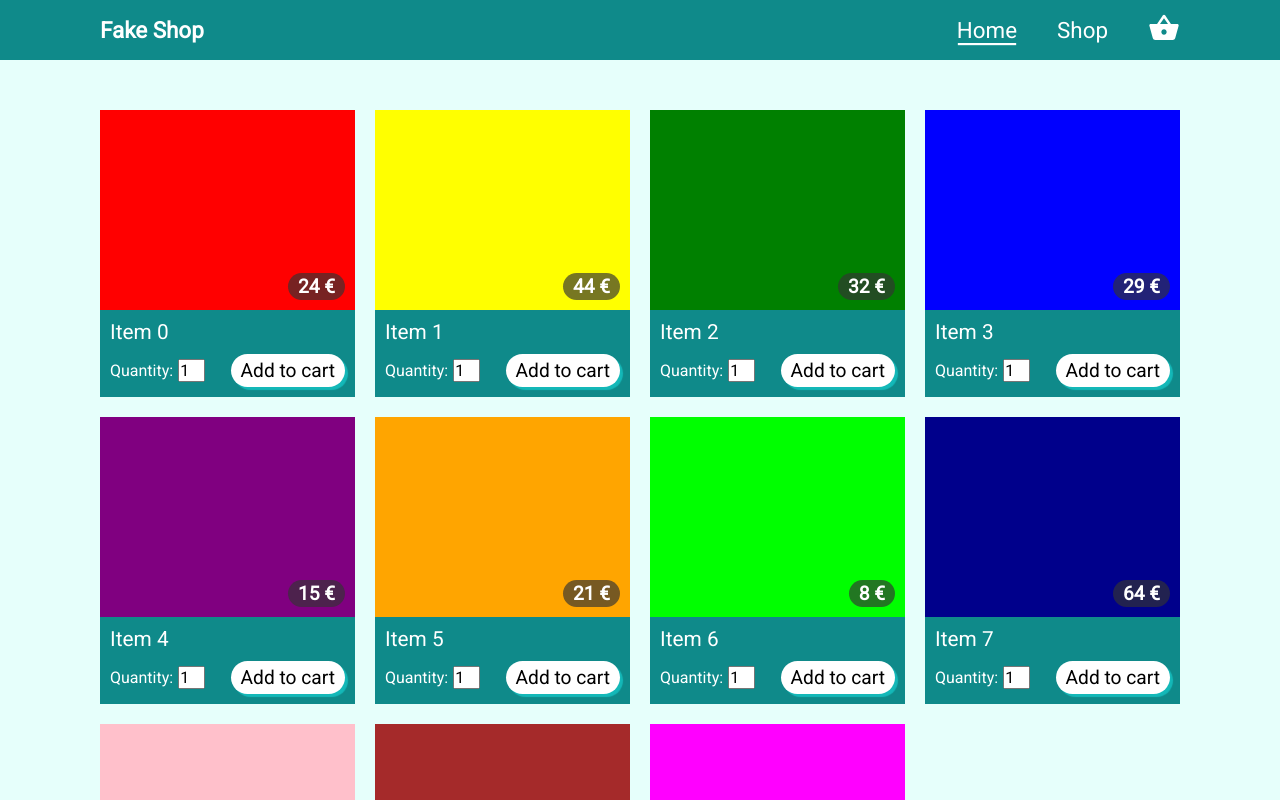
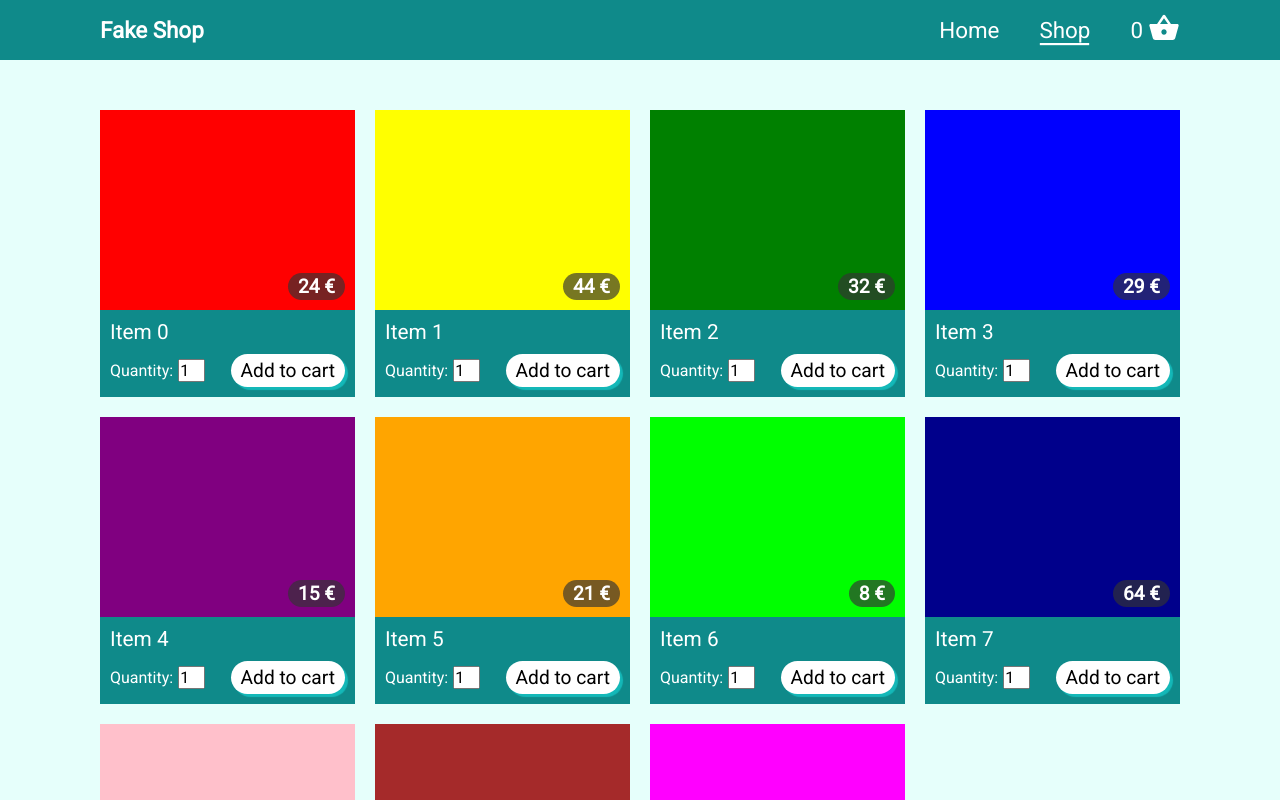
Before and after one commit to ZCAlex77/odin-shopping-cart, a React (Create React App) app: page /shop in a window 1280 px wide. Shown: the top 800 px of the page. Built offline with nearby package versions, Linux system fonts and the light colour scheme.

Commit message:
Add number of items in cart next to cart button

```diff
--- a/src/App.js
+++ b/src/App.js
@@ -1,4 +1,4 @@
-import React, { useState } from 'react';
+import React, { useState, useEffect } from 'react';
 import Nav from './components/Nav';
 import Shop from './components/Shop';
 import Home from './components/Home';
@@ -7,14 +7,15 @@ import { BrowserRouter, Routes, Route } from 'react-router-dom';
 
 function App() {
   const [cart, setCart] = useState([]);
+  const [numOfItems, setNumOfItems] = useState(0);
   const [isCartOpen, setIsCartOpen] = useState(false);
 
   const addToCart = (item, price, quantity) => {
     let index = cart.findIndex((el) => el.name === item);
 
-    if (index === -1)
+    if (index === -1) {
       setCart([...cart, { name: item, price: price, quantity: quantity }]);
-    else updateCart(index, item, price, quantity);
+    } else updateCart(index, item, price, quantity);
   };
 
   const updateCart = (index, item, price, newQuantity) => {
@@ -33,10 +34,12 @@ function App() {
     setIsCartOpen(!isCartOpen);
   };
 
+  useEffect(() => setNumOfItems(cart.length), [cart.length]);
+
   return (
     <>
       <BrowserRouter>
-        <Nav toggleCart={toggleCart} />
+        <Nav toggleCart={toggleCart} numOfItems={numOfItems} />
         <main>
           <Routes>
             <Route path="/" element={<Home />} />
--- a/src/components/Nav.js
+++ b/src/components/Nav.js
@@ -1,30 +1,29 @@
-import React, { useState } from 'react';
-import { NavLink } from 'react-router-dom';
+import React from 'react';
+import { NavLink, useLocation } from 'react-router-dom';
 import navStyles from '../styles/nav.module.css';
 import ShoppingBasketIcon from '@mui/icons-material/ShoppingBasket';
 
-const Nav = ({ toggleCart }) => {
-  const [activeLink, setActiveLink] = useState(0);
-
+const Nav = ({ toggleCart, numOfItems }) => {
   return (
     <nav>
       <div className={navStyles.logo}>Fake Shop</div>
       <div className={navStyles.links}>
         <NavLink
-          onClick={() => setActiveLink(0)}
-          className={activeLink === 0 ? navStyles.activeLink : ''}
+          className={useLocation().pathname === '/' ? navStyles.activeLink : ''}
           to="/"
         >
           Home
         </NavLink>
         <NavLink
-          onClick={() => setActiveLink(1)}
-          className={activeLink === 1 ? navStyles.activeLink : ''}
+          className={
+            useLocation().pathname === '/shop' ? navStyles.activeLink : ''
+          }
           to="/shop"
         >
           Shop
         </NavLink>
       </div>
+      <span>{numOfItems}</span>
       <button onClick={toggleCart} className={navStyles.cart}>
         <ShoppingBasketIcon />
       </button>
--- a/src/styles/nav.module.css
+++ b/src/styles/nav.module.css
@@ -32,11 +32,16 @@ nav {
   border: none;
   font-size: inherit;
   flex-basis: min-content;
+  position: relative;
 }
 
 .cart svg {
   width: 2rem;
   height: auto;
+}
+
+nav span {
+  margin-right: 5px;
 }
 
 .links > a {
```
